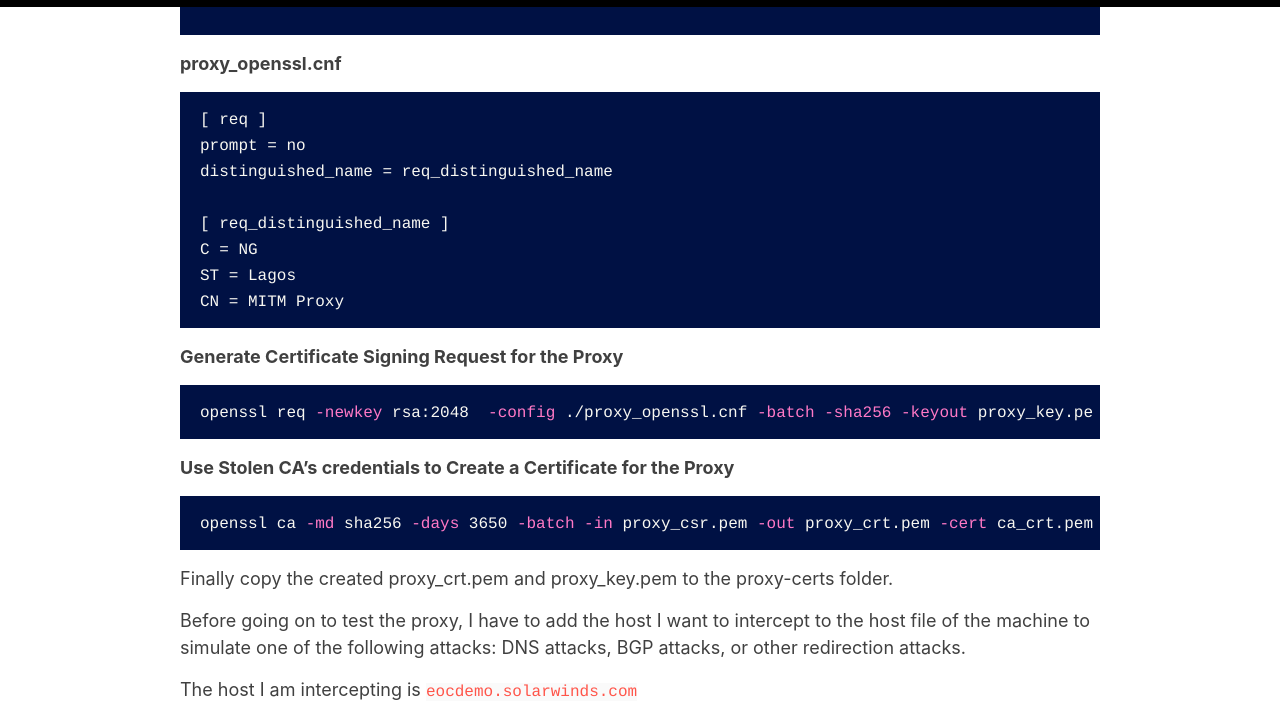
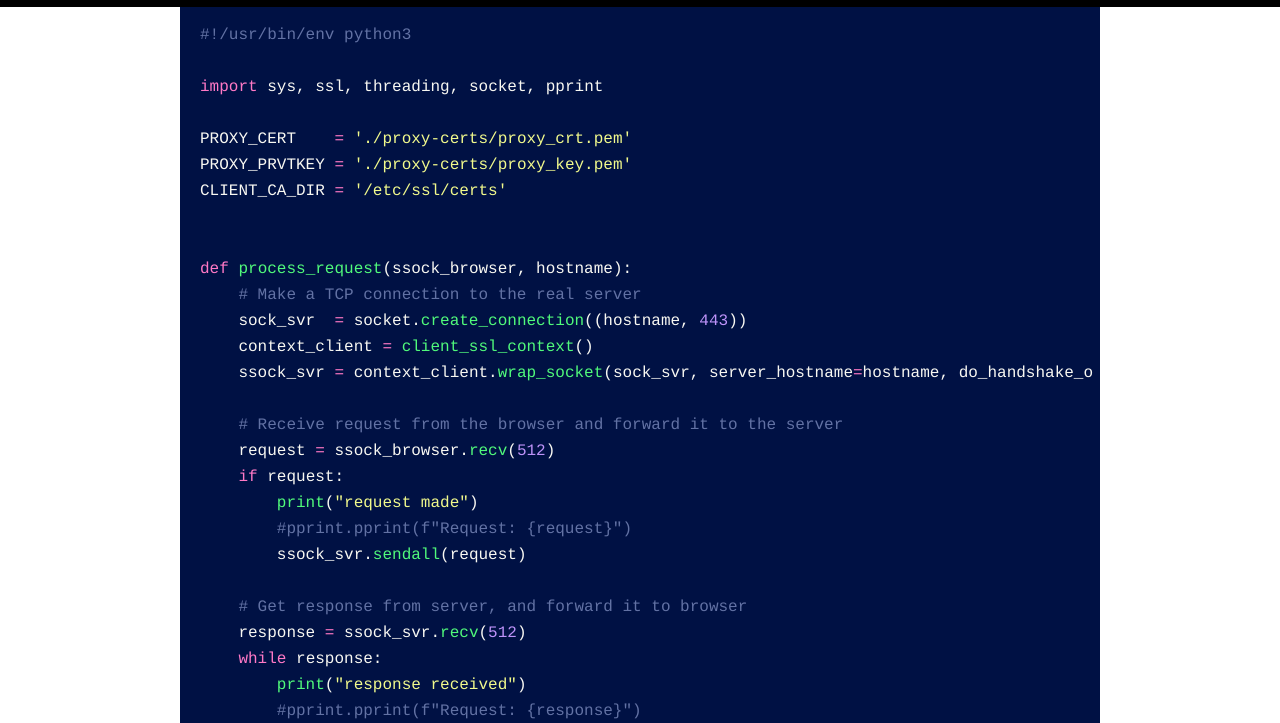
Before and after one commit to iukadike/blog, a Jekyll site: the page built from _posts/2023-10-04-tls.md, in a window 1280 px wide and 1400 px high, scrolled down 16135 px. Shown: the top 723 px of the window. Built offline with Jekyll 4.4.1, drawn with Linux system fonts in a browser that asks for light colours; comment, search, counter and statistics services are not loaded; some of the changed text lies outside the part shown.

Commit message:
add missing code

````diff
--- a/_posts/2023-10-04-tls.md
+++ b/_posts/2023-10-04-tls.md
@@ -552,6 +552,70 @@ The purpose of this task is to use a simple proxy to understand how an MITM atta
 To handle multiple simultaneous requests, it is better to spawn a thread to process such requests. As such, I combine the code from my client program and server program and tweak it to create a simple proxy.
 
 ```python
+#!/usr/bin/env python3
+
+import sys, ssl, threading, socket, pprint
+
+PROXY_CERT    = './proxy-certs/proxy_crt.pem'
+PROXY_PRVTKEY = './proxy-certs/proxy_key.pem'
+CLIENT_CA_DIR = '/etc/ssl/certs'
+
+
+def process_request(ssock_browser, hostname):
+    # Make a TCP connection to the real server
+    sock_svr  = socket.create_connection((hostname, 443))
+    context_client = client_ssl_context()
+    ssock_svr = context_client.wrap_socket(sock_svr, server_hostname=hostname, do_handshake_on_connect=True)
+
+    # Receive request from the browser and forward it to the server
+    request = ssock_browser.recv(512)
+    if request:
+        print("request made")
+        #pprint.pprint(f"Request: {request}")
+        ssock_svr.sendall(request)
+
+    # Get response from server, and forward it to browser
+    response = ssock_svr.recv(512)
+    while response:
+        print("response received")
+        #pprint.pprint(f"Request: {response}")
+        ssock_browser.sendall(response)
+        response = ssock_svr.recv(512)
+
+    ssock_browser.shutdown(socket.SHUT_RDWR)
+    ssock_browser.close()
+    ssock_svr.shutdown(socket.SHUT_RDWR)
+    ssock_svr.close()
+
+
+def client_ssl_context():
+    context = ssl.SSLContext(ssl.PROTOCOL_TLS_CLIENT)
+    context.load_verify_locations(capath=CLIENT_CA_DIR)
+    #context.verify_mode = ssl.CERT_REQUIRED
+    #context.check_hostname = False
+    return context
+
+
+# Start the proxy and listen for connections on port 443
+hostname = sys.argv[1]
+context_svr = ssl.SSLContext(ssl.PROTOCOL_TLS_SERVER)
+context_svr.load_cert_chain(PROXY_CERT, PROXY_PRVTKEY)
+sock_listen = socket.socket(socket.AF_INET, socket.SOCK_STREAM, 0)
+sock_listen.bind(('0.0.0.0', 443))
+sock_listen.listen(5)
+
+while True:
+    sock_browser, fromaddr = sock_listen.accept()
+    try:
+        ssock_browser = context_svr.wrap_socket(sock_browser,server_side=True)
+    except Exception as error:
+        print("TLS connection fails")
+        print(error)
+        continue
+
+    print("TLS connection established")
+    x = threading.Thread(target=process_request, args=(ssock_browser, hostname))
+    x.start()
 ```
 
 __proxy_openssl.cnf__
````
